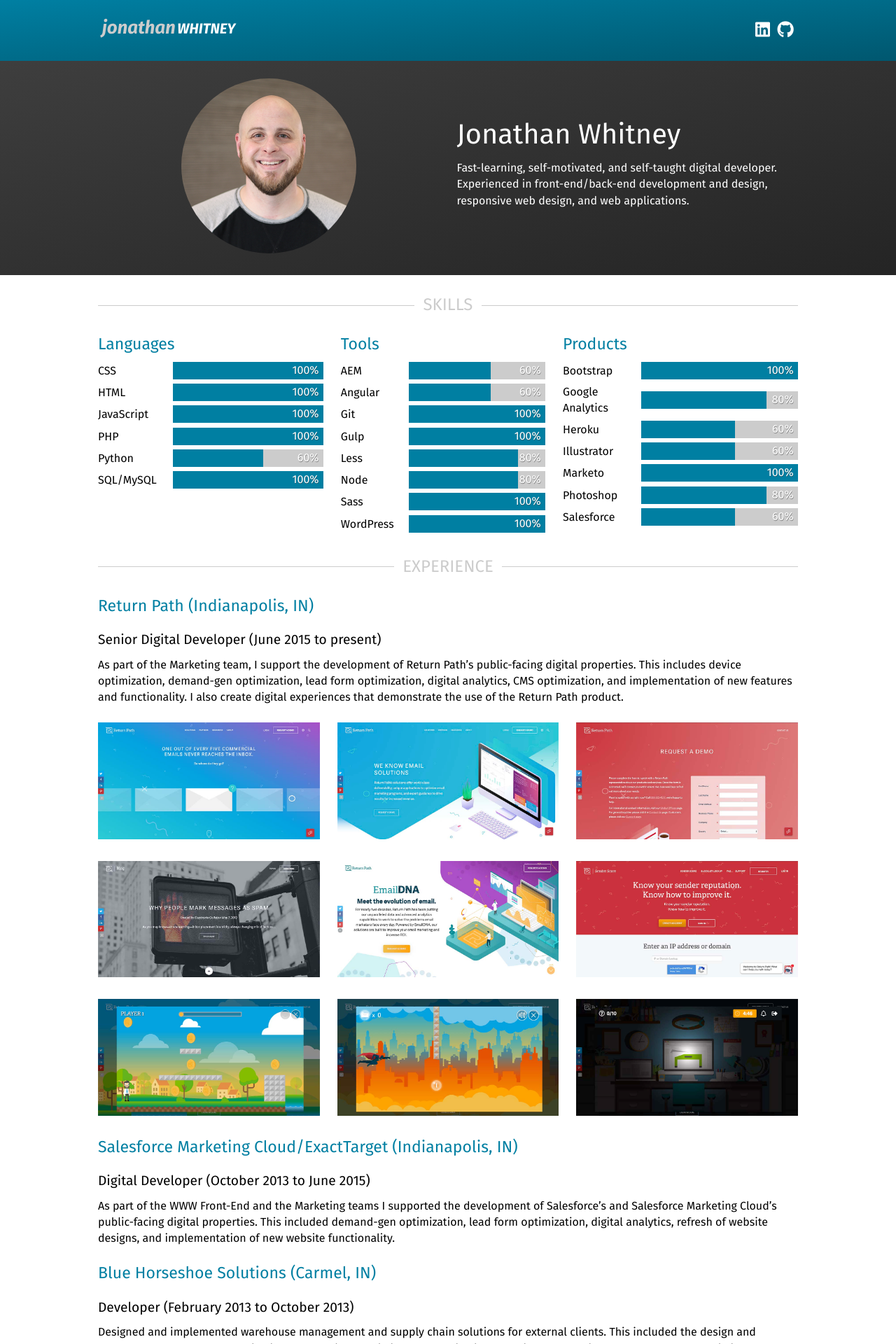
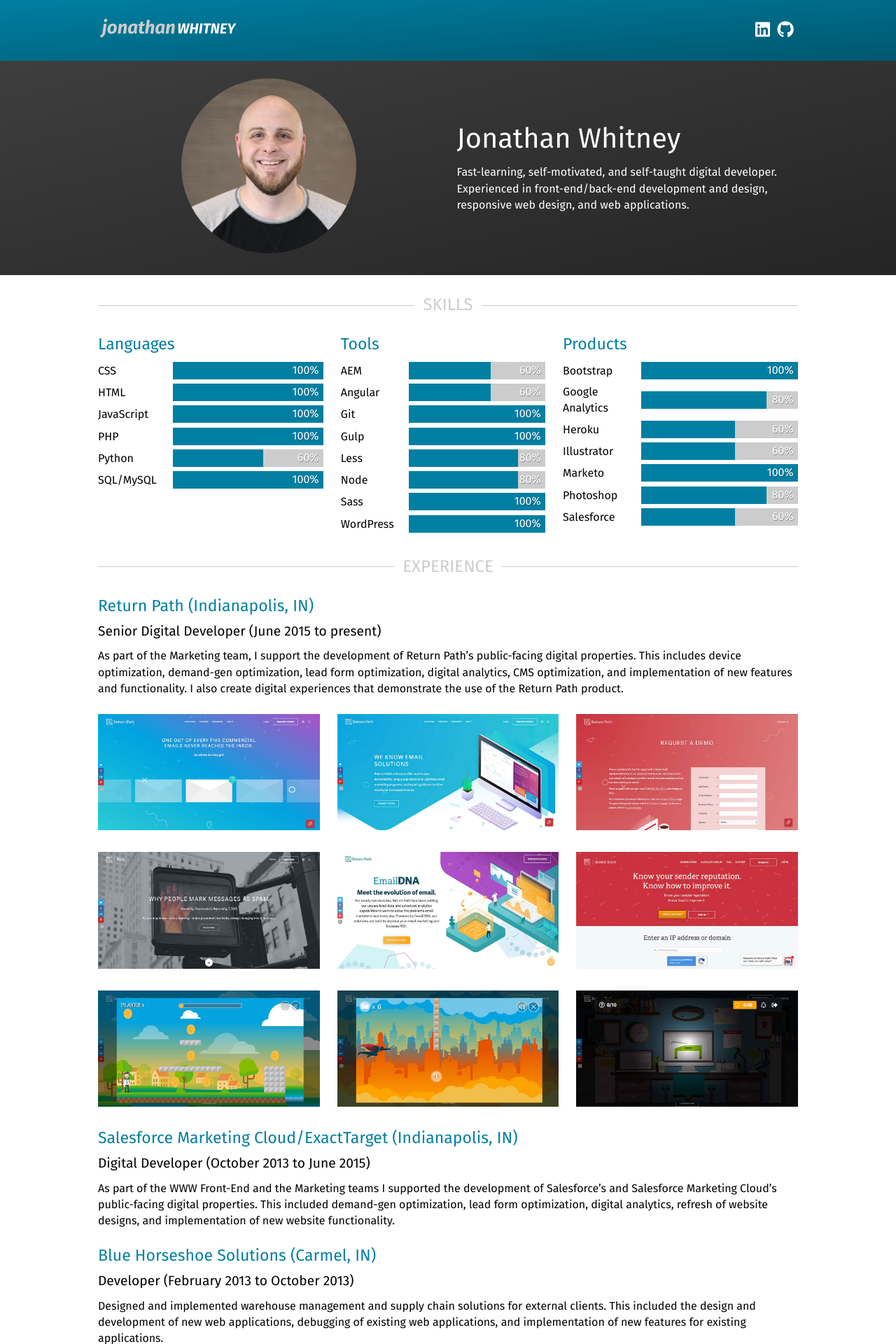
Before and after one commit to jawhitney/jw-website, a Jekyll site: the page built from index.md, in a window 1280 px wide. Shown: the top 1920 px of the page at 70% size. Built offline with Jekyll 4.4.1, drawn with Linux system fonts in a browser that asks for light colours; nearby versions of some CDN libraries; some of the changed text lies outside the part shown.

Commit message:
Updated styling

```diff
--- a/_includes/footer.html
+++ b/_includes/footer.html
@@ -8,7 +8,7 @@
     {% raw %}
         {{#each entries}}
             <div id="headline-{{id}}" class="headline"><span>{{heading}}</span></div>
-            <div class="{{#if multiColumn}}multi-column{{/if}}">
+            {{#if multiColumn}}<div class="multi-column ratings">{{/if}}
                 {{#each content}}
                     <article>
                         {{#if heading}}
@@ -39,14 +39,16 @@
                                 </div>
                             {{/each}}
                         {{/if}}
-                        {{#if links}}
-                            <ul>
-                                {{#each links}}
-                                    <li><a href="{{url}}" title={{description}}>{{description}}</a></li>
-                                {{/each}}
-                            </ul>
-                        {{/if}}
                     </article>
+                    {{#if links}}
+                        <div class="multi-column links">
+                            {{#each links}}
+                                <article>
+                                    <p><a href="{{url}}" title={{description}}>{{description}}</a></p>
+                                </article>
+                            {{/each}}
+                        </div>
+                    {{/if}}
                     {{#if cards}}
                         <div class="multi-column cards">
                             {{#each cards}}
@@ -61,7 +63,7 @@
                         </div>
                     {{/if}}
                 {{/each}}
-            </div>
+            {{#if multiColumn}}</div>{{/if}}
         {{/each}}
     {% endraw %}
 </script>
--- a/_sass/_core.scss
+++ b/_sass/_core.scss
@@ -59,7 +59,7 @@ section {
 }
 
 article {
-    flex-grow: 1;
+    margin-bottom: $spacer / 2;
     opacity: 0;
     transition: transform $timing $timing-function-bounce,
                 opacity $timing $timing-function-bounce;
@@ -67,13 +67,12 @@ article {
 
 .multi-column {
     display: flex;
-    flex-wrap: wrap;
     flex-direction: column;
-    justify-content: space-between;
+    // justify-content: space-between;
     margin: 0 -1 * $spacer / 4;
 
     article {
-        margin: 0 $spacer / 4;
+        padding: 0 $spacer / 4;
         transform: translateX(-25%);
 
         &.loaded {
@@ -84,17 +83,17 @@ article {
 }
 
 div:not(.multi-column) > article {
-    &:nth-of-type(odd) {
-        transform: translateX(25%);
-    }
-
-    &:nth-of-type(even) {
-        transform: translateX(-25%);
-    }
+    transform: translateX(-25%);
 
     &.loaded {
         opacity: 1;
         transform: translateX(0);
+    }
+}
+
+.ratings {
+    article {
+        flex-grow: 1;
     }
 }
 
@@ -174,41 +173,16 @@ div:not(.multi-column) > article {
     margin: 0 auto;
     width: 100%;
     max-width: 1000px;
+
+    > .headline:first-child {
+        margin-top: $spacer / 2;
+    }
 }
 
 .flex {
     display: flex;
     flex-direction: column;
     align-items: center;
-}
-
-@media only screen and (min-width: $md) {
-    header {
-        #logo {
-            margin-bottom: 0;
-            margin-right: auto;
-        }
-    }
-
-    .flex {
-        flex-direction: row;
-    }
-
-    #hero {
-        .left,
-        .right {
-            width: 50%;
-        }
-
-        .left {
-            margin-bottom: 0;
-            margin-right: $spacer / 2;
-        }
-    }
-
-    .multi-column {
-        flex-direction: row;
-    }
 }
 
 #logo img {
@@ -224,7 +198,7 @@ div:not(.multi-column) > article {
 
 .headline {
     overflow: hidden;
-    margin-top: 0.5 * $spacer;
+    margin-bottom: 0.5 * $spacer;
     text-align: center;
 
     span {
@@ -267,16 +241,6 @@ div:not(.multi-column) > article {
                 width: 500px;
             }
         }
-    }
-}
-
-.cards {
-    display: block;
-    margin-bottom: -1 * $spacer / 4;
-
-    article {
-        margin: 0;
-        padding: $spacer / 4;
     }
 }
 
@@ -361,9 +325,41 @@ div:not(.multi-column) > article {
 }
 
 @media only screen and (min-width: $md) {
+    header {
+        #logo {
+            margin-bottom: 0;
+            margin-right: auto;
+        }
+    }
+
+    .flex {
+        flex-direction: row;
+    }
+
+    #hero {
+        .left,
+        .right {
+            width: 50%;
+        }
+
+        .left {
+            margin-bottom: 0;
+            margin-right: $spacer / 2;
+        }
+    }
+
+    .multi-column {
+        flex-direction: row;
+        flex-wrap: wrap;
+    }
+
+    .links {
+        article {
+            width: 1/3 * 100%;
+        }
+    }
+
     .cards {
-        display: flex;
-
         article {
             width: 1/3 * 100%;
         }
--- a/_sass/_type.scss
+++ b/_sass/_type.scss
@@ -6,10 +6,12 @@ body {
     line-height: 1.45;
 }
 
-p { margin-bottom: $spacer / 4; }
+p:not(:last-child) {
+    margin-bottom: $spacer / 4;
+}
 
 h1, h2, h3, h4, h5 {
-    margin: $spacer / 2 0 $spacer / 4;
+    margin: 0 0 $spacer / 4 0;
     font-weight: 400;
     line-height: 1.15;
 }
--- a/assets/js/scripts.js
+++ b/assets/js/scripts.js
@@ -303,12 +303,19 @@ jawJs.data = {
                 ]
             },
             {
-                "heading": "Awards and Publications",
+                "heading": "Awards/Publications",
                 "id": "awardsPublications",
                 "content": [
                     {
-                        "heading": "Awards",
                         "links": [
+                            {
+                                "url": "https://enter.hermesawards.com/winners/#/platinum/2019",
+                                "description": "2019 Platinum award in the \"Outstanding Microsite\" category for Email DNA (Hermes Creative Awards)"
+                            },
+                            {
+                                "url": "https://enter.hermesawards.com/winners/#/gold/2019",
+                                "description": "2019 Gold award in the \"Outstanding Microsite\" category for The Great Email Escape (Hermes Creative Awards)",
+                            },
                             {
                                 "url": "https://enter.dotcommawards.com/winners/#/platinum/2018",
                                 "description": "2018 Platinum award in the \"Online Online Game\" category for Guardians of the Email Universe (dotCOMM Awards)",
@@ -345,17 +352,12 @@ jawJs.data = {
                                 "url": "https://enter.hermesawards.com/winners/",
                                 "description": "2017 Gold award in the \"Outstanding Microsite\" category for Guardians of the Email Universe (Hermes Creative Awards)",
                             },
-                        ]
-                    },
-                    {
-                        "heading": "Publications",
-                        "links": [
                             {
                                 "url": "https://www.salesforce.com/blog/2014/10/journey-builder-and-the-connections-2014-mobile-app.html?mc=marketingcloud.com/blog/journey-builder-and-the-connections-2014-mobile-app",
                                 "description": "Journey Builder and the Connections 2014 Mobile App"
                             },
                         ]
-                    }
+                    },
                 ]
             },
             {
--- a/index.md
+++ b/index.md
@@ -5,6 +5,3 @@ layout: default
 <section>
     <div id="resume" class="container"></div>
 </section>
-<section>
-    <div id="portfolio" class="container"></div>
-</section>
```
